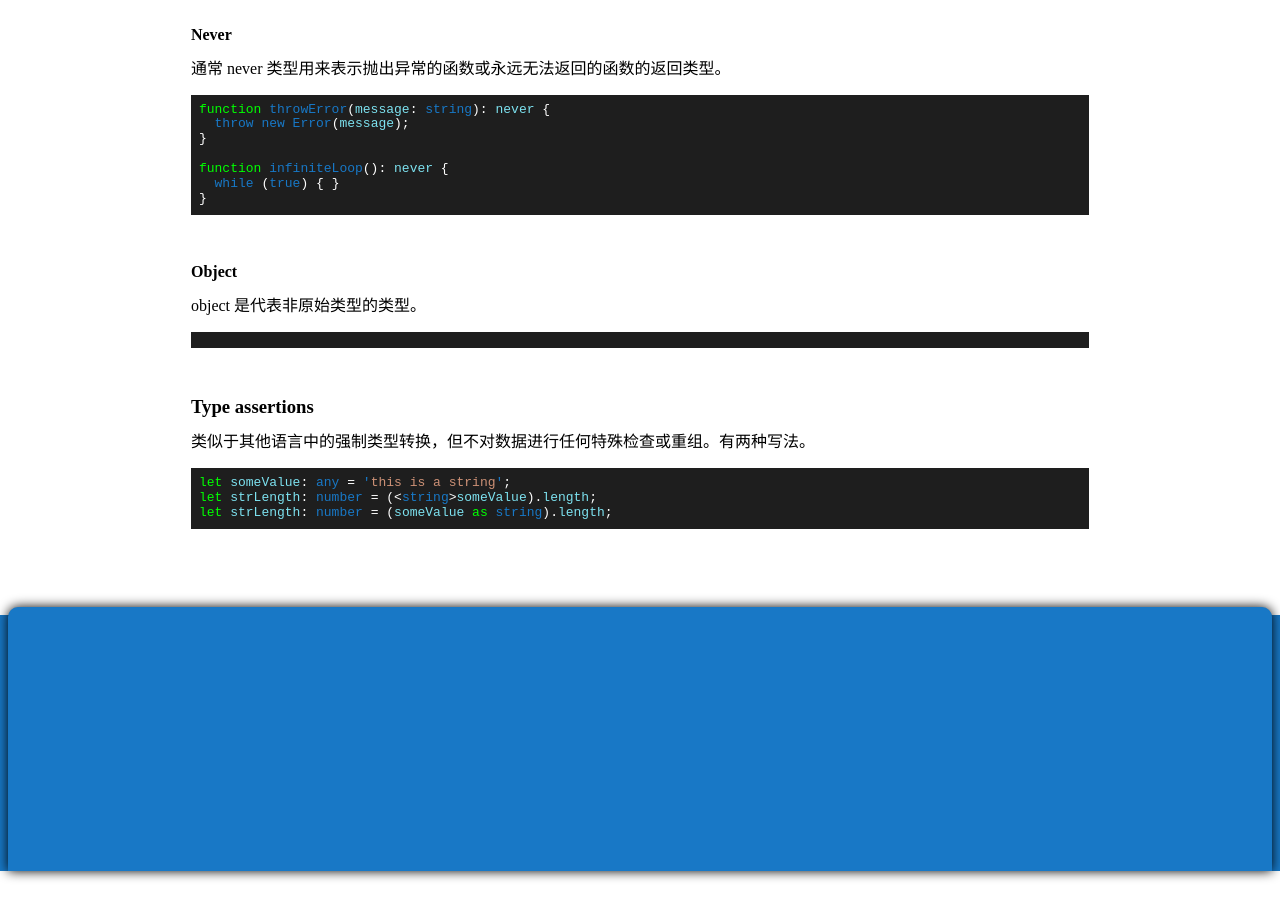
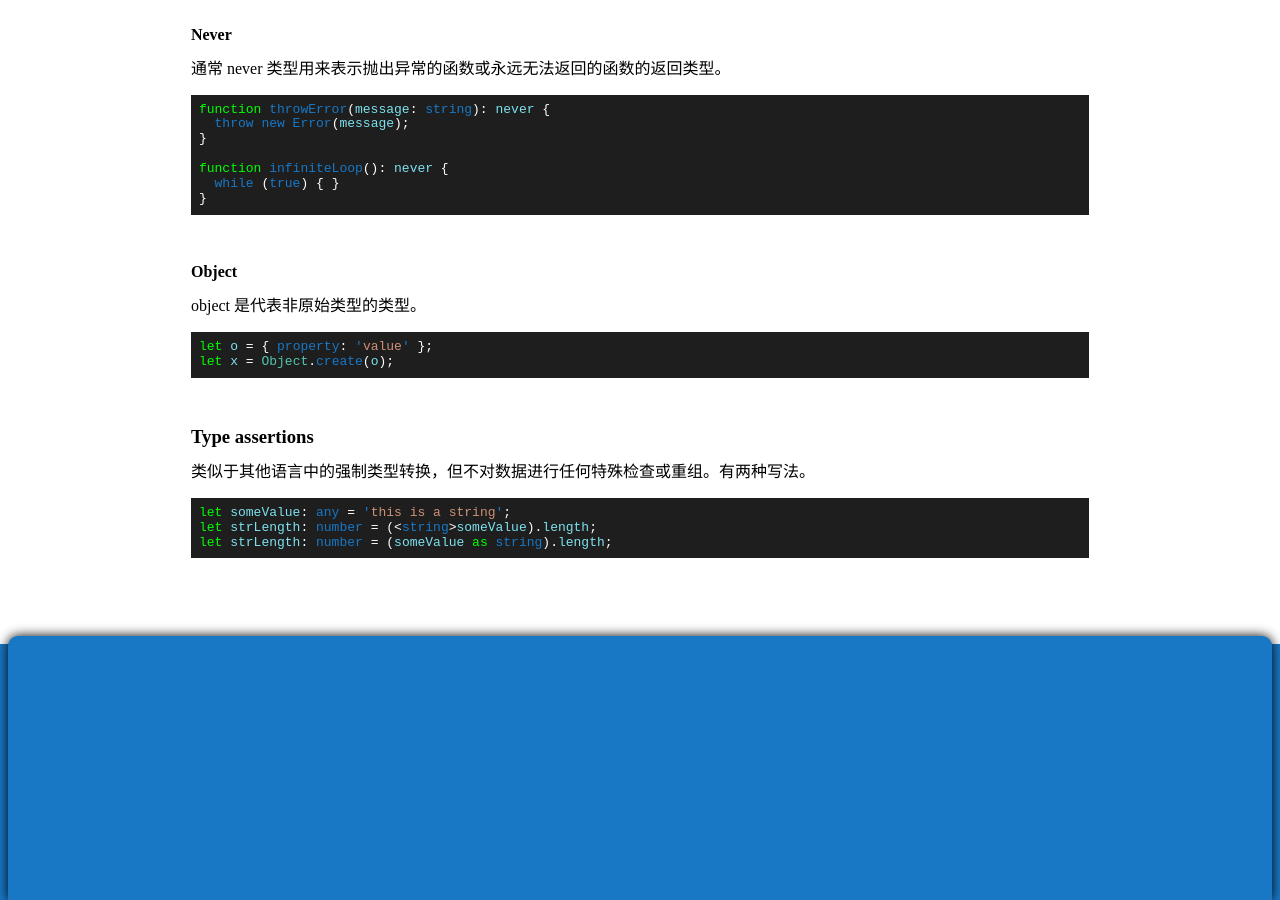
Before and after one commit to codelab2006/codelab2006.github.io, a Jekyll site: the page built from collections/_posts/2020-03-01-typescript_basic_types.md, in a window 1280 px wide and 900 px high, scrolled down 3292 px. Built offline with Jekyll 4.4.1, drawn with Linux system fonts in a browser that asks for light colours.

Commit message:
Update ...

````diff
--- a/collections/_posts/2020-03-01-typescript_basic_types.md
+++ b/collections/_posts/2020-03-01-typescript_basic_types.md
@@ -194,6 +194,8 @@ function infiniteLoop(): never {
 object 是代表非原始类型的类型。
 
 ```typescript
+let o = { property: 'value' };
+let x = Object.create(o);
 ```
 
 ### Type assertions
````
